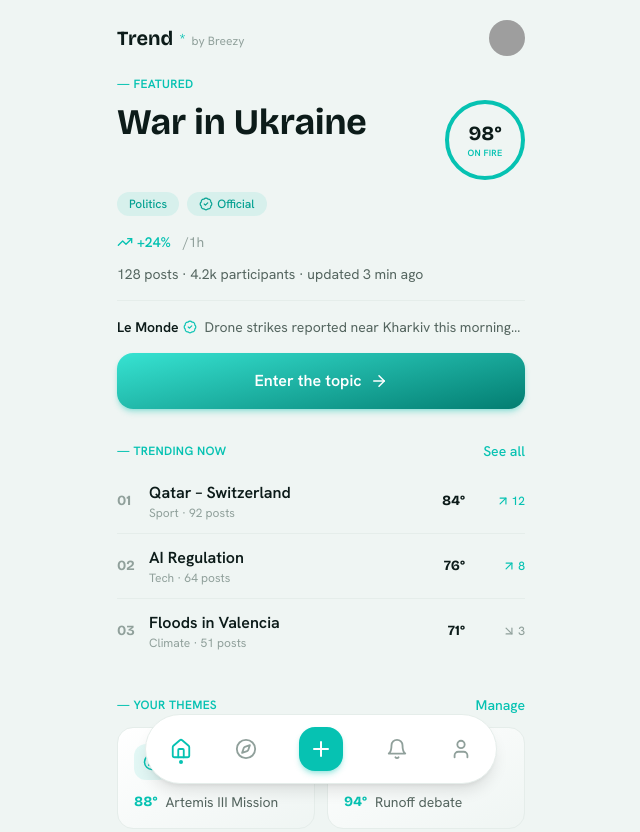
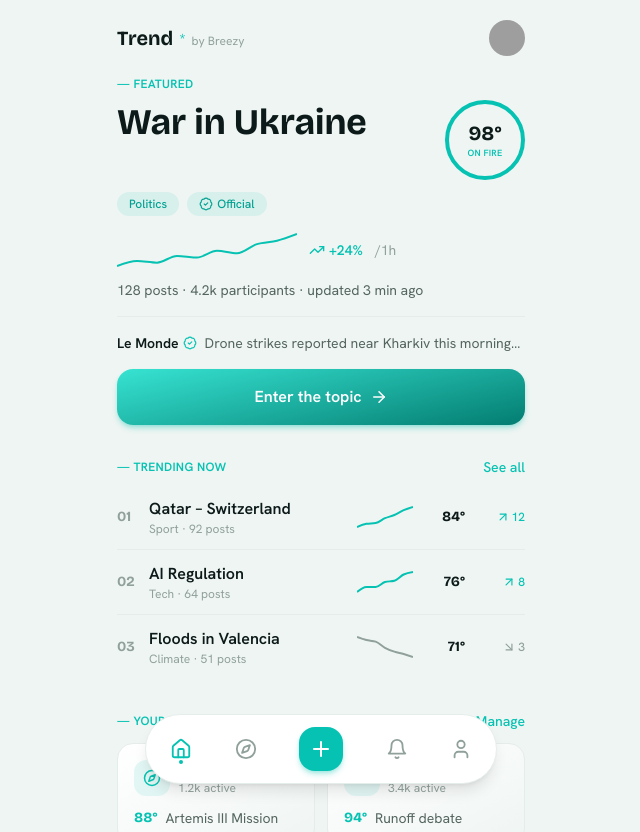
Before and after one commit to AntoninCesi/projet-api-groupe2, a Next.js app in the folder frontend/: page / in a window 1280 px wide. Shown: the top 832 px of the page, without its empty margins (319-959 px from the left). Built offline with nearby package versions, Linux system fonts and the light colour scheme; grey boxes are pictures that could not be loaded.

Commit message:
feat(frontend): using installed lib to display polymarket apu calls

```diff
--- a/frontend/src/app/page.js
+++ b/frontend/src/app/page.js
@@ -2,6 +2,7 @@ import Link from 'next/link';
 import { BadgeCheck, TrendingUp, ArrowUpRight, ArrowDownRight, ArrowRight } from 'lucide-react';
 import BottomNav from '@/components/BottomNav';
 import ThemeCard from '@/components/ThemeCard';
+import Sparkline from '@/components/Sparkline';
 import { currentUser, featured, trending, themes } from '@/data/home';
 
 export default function Home() {
@@ -50,8 +51,8 @@ export default function Home() {
 
         {/* fluctuation du sujet */}
         <div className="mt-4 flex items-center gap-3">
+          <Sparkline data={featured.spark} width={180} height={36} />
           <span className="flex items-center gap-1 text-sm font-semibold text-brand">
-            {/* lucide arrow  */}
             <TrendingUp size={16} /> {featured.change}
           </span>
           <span className="text-sm text-faint">/{featured.window}</span>
@@ -94,6 +95,7 @@ export default function Home() {
                 <p className="truncate font-semibold text-ink">{t.name}</p>
                 <p className="text-xs text-faint">{t.meta}</p>
               </div>
+              <Sparkline data={t.spark} width={56} height={24} color={t.up ? '#06C2B2' : '#90A09B'} />
               <span className="w-10 text-right font-title text-sm font-bold text-ink">{t.degree}°</span>
               <span className={`flex w-12 items-center justify-end gap-0.5 text-xs font-medium ${t.up ? 'text-brand' : 'text-faint'}`}>
                 {t.up ? <ArrowUpRight size={14} /> : <ArrowDownRight size={14} />}
--- /dev/null
+++ b/frontend/src/components/SparkLine.js
@@ -0,0 +1,13 @@
+'use client';
+
+import { LineChart, Line, YAxis } from 'recharts';
+
+// chart fluctuation
+export default function Sparkline({ data, width = 80, height = 28, color = '#06C2B2' }) {
+  return (
+    <LineChart width={width} height={height} data={data} margin={{ top: 2, right: 0, bottom: 2, left: 0 }}>
+      <YAxis hide domain={['dataMin', 'dataMax']} />
+      <Line type="monotone" dataKey="p" stroke={color} strokeWidth={2} dot={false} isAnimationActive={false} />
+    </LineChart>
+  );
+}
--- a/frontend/src/data/home.js
+++ b/frontend/src/data/home.js
@@ -17,17 +17,24 @@ export const featured = {
   posts: 128,
   participants: '4.2k',
   updated: '3 min ago',
+  // format Polymarket prices-history : [{ t: unix s, p: prix 0..1 }]
+  spark: [
+    { t: 1750000000, p: 0.40 }, { t: 1750003600, p: 0.46 }, { t: 1750007200, p: 0.44 },
+    { t: 1750010800, p: 0.52 }, { t: 1750014400, p: 0.50 }, { t: 1750018000, p: 0.58 },
+    { t: 1750021600, p: 0.55 }, { t: 1750025200, p: 0.66 }, { t: 1750028800, p: 0.70 },
+    { t: 1750032400, p: 0.78 },
+  ],
   source: { name: 'Le Monde', verified: true, excerpt: 'Drone strikes reported near Kharkiv this morning…' },
   link: '/post/war-in-ukraine',
 };
 
 export const trending = [
   { id: 1, name: 'Qatar – Switzerland', meta: 'Sport · 92 posts', degree: 84, change: '+12', up: true, link: '/topic/qatar-switzerland',
-   },
+    spark: [{ t: 1750000000, p: 0.30 }, { t: 1750003600, p: 0.38 }, { t: 1750007200, p: 0.40 }, { t: 1750010800, p: 0.52 }, { t: 1750014400, p: 0.60 }, { t: 1750018000, p: 0.72 }, { t: 1750021600, p: 0.80 }] },
   { id: 2, name: 'AI Regulation', meta: 'Tech · 64 posts', degree: 76, change: '+8', up: true, link: '/topic/ai-regulation',
-   },
+    spark: [{ t: 1750000000, p: 0.42 }, { t: 1750003600, p: 0.50 }, { t: 1750007200, p: 0.50 }, { t: 1750010800, p: 0.58 }, { t: 1750014400, p: 0.60 }, { t: 1750018000, p: 0.70 }, { t: 1750021600, p: 0.74 }] },
   { id: 3, name: 'Floods in Valencia', meta: 'Climate · 51 posts', degree: 71, change: '-3', up: false, link: '/topic/floods-valencia',
-   },
+    spark: [{ t: 1750000000, p: 0.74 }, { t: 1750003600, p: 0.70 }, { t: 1750007200, p: 0.68 }, { t: 1750010800, p: 0.60 }, { t: 1750014400, p: 0.55 }, { t: 1750018000, p: 0.52 }, { t: 1750021600, p: 0.48 }] },
 ];
 
 export const themes = [
```
